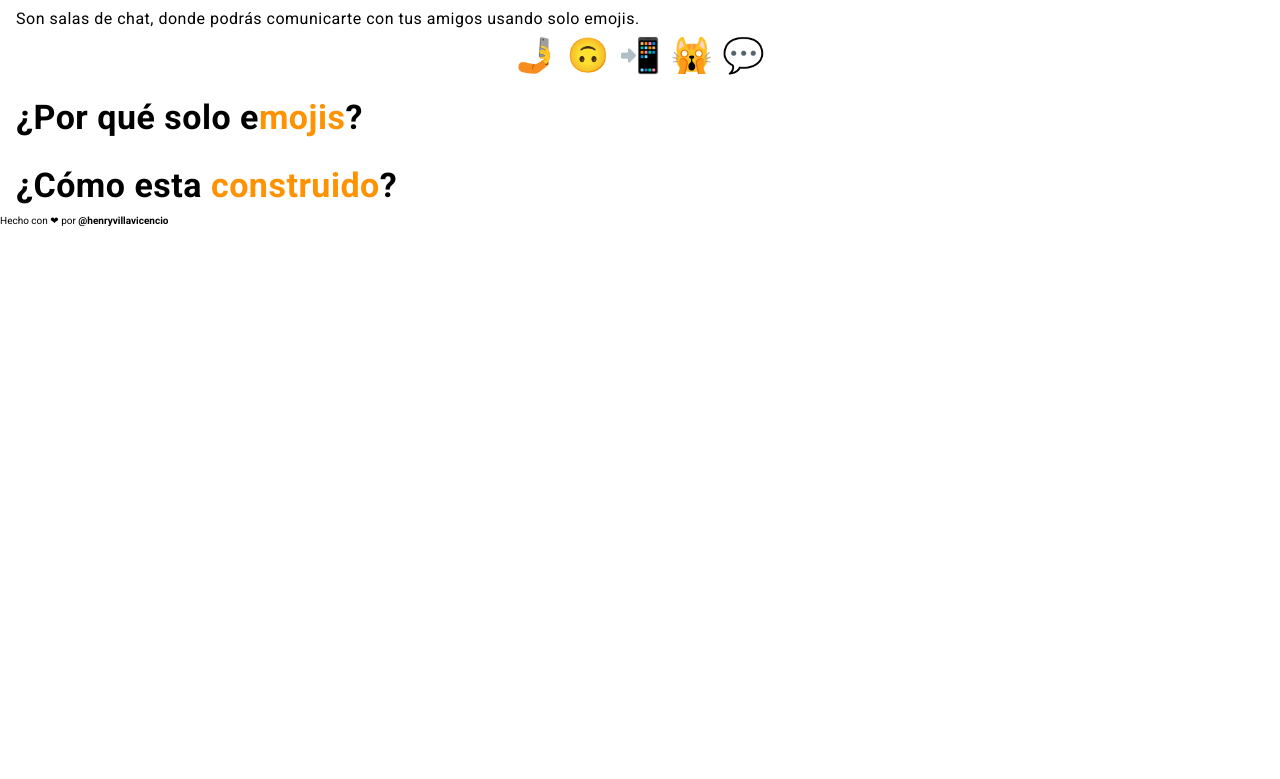
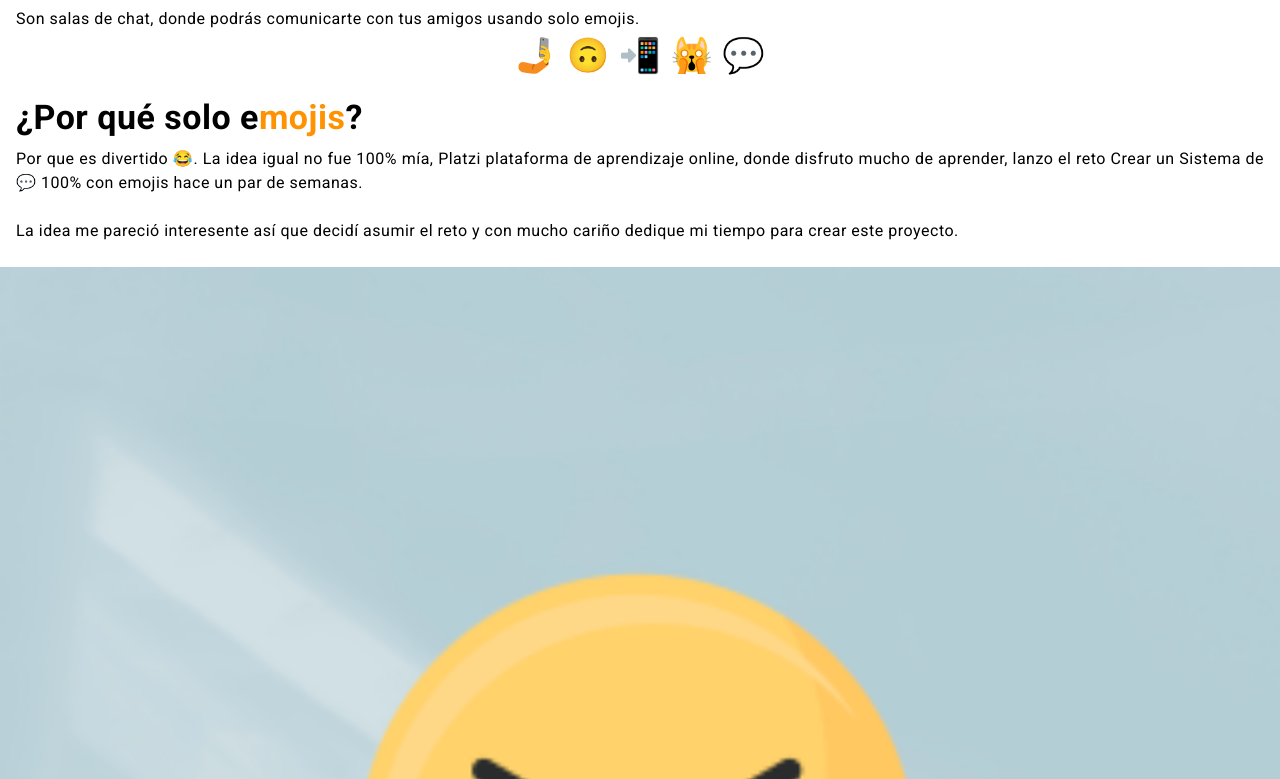
Before and after one commit to HenryVillavicencio/moji, a plain HTML site: page index.html in a window 1280 px wide. Shown: the part 921-1700 px from the top of the page. Before the commit the page ends 1147 px from the top, so only its background shows below. Drawn offline with Linux system fonts and the light colour scheme.

Commit message:
feat: add why section

```diff
--- a/index.html
+++ b/index.html
@@ -16,7 +16,7 @@
         <img
           class="hero-image"
           src="./assets/img/backgroud-emojis.png"
-          alt="backgroud emojis"
+          alt="fondo de emojis"
         />
         <div class="hero-content">
           <img src="./assets/icons/moji.svg" alt="moji logotipo" />
@@ -38,8 +38,26 @@
           <span role="img" aria-label="💬">💬</span>
         </p>
       </section>
-      <section class="container">
-        <h2 class="title">¿Por qué solo e<strong>mojis</strong>?</h2>
+      <section class="why-container">
+        <div class="container">
+          <h2 class="title">¿Por qué solo e<strong>mojis</strong>?</h2>
+          <p>
+            Por que es divertido 😂. La idea igual no fue 100% mía, Platzi
+            plataforma de aprendizaje online, donde disfruto mucho de aprender,
+            lanzo el reto Crear un Sistema de 💬 100% con emojis hace un par de
+            semanas.
+          </p>
+          <br />
+          <p>
+            La idea me pareció interesente así que decidí asumir el reto y con
+            mucho cariño dedique mi tiempo para crear este proyecto.
+          </p>
+        </div>
+        <img
+          class="why-image"
+          src="./assets/img/emoji-people.png"
+          alt="persona disfrasado de emoji "
+        />
       </section>
       <section class="container">
         <h2 class="title">¿Cómo esta <strong>construido</strong>?</h2>
--- a/styles.css
+++ b/styles.css
@@ -96,3 +96,8 @@ main {
   text-align: center;
   margin-top: 1.2rem;
 }
+
+.why-image {
+  margin-top: 2.4rem;
+  width: 100%;
+}
```
